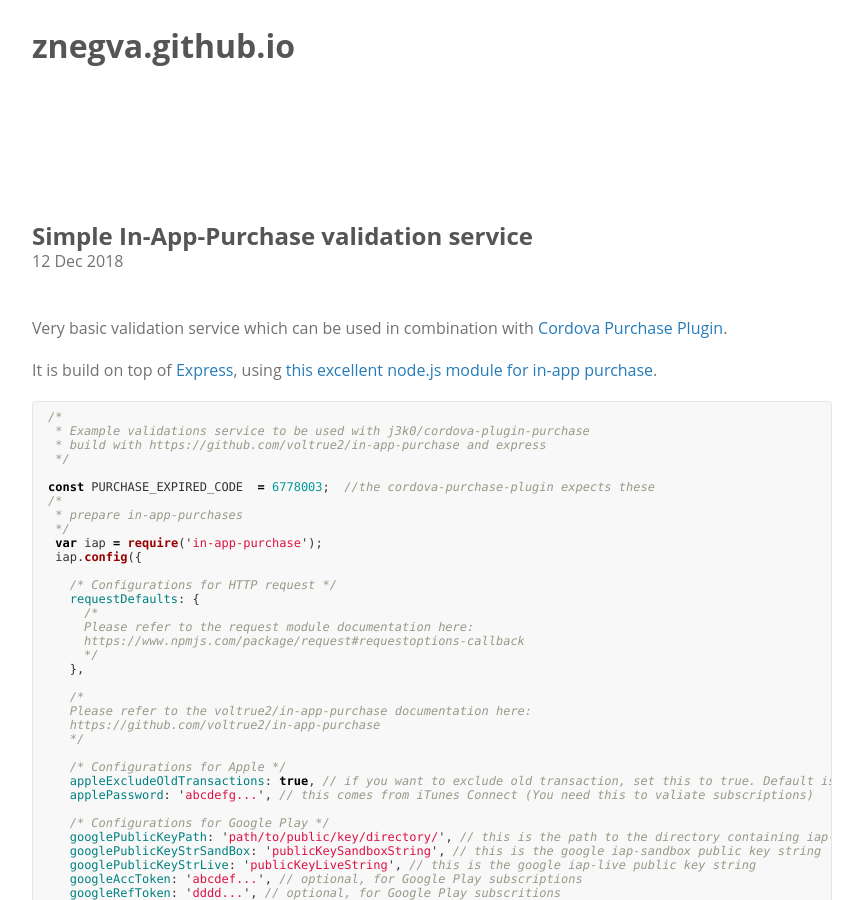
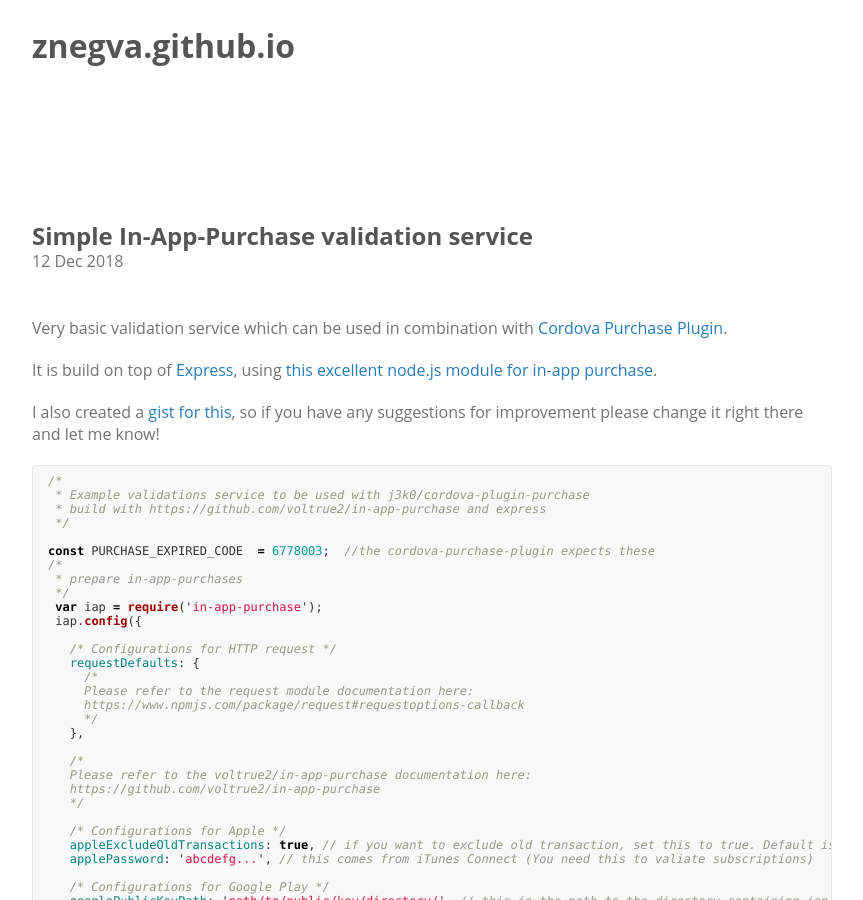
Before and after one commit to znegva/znegva.github.io, a Jekyll site: the page built from _posts/2018-12-12-simple-validation-service.md, in a window 1280 px wide and 900 px high. Shown: the whole window, without its empty margins (208-1071 px from the left). Built offline with Jekyll 4.4.1, drawn with Linux system fonts in a browser that asks for light colours; the repository's description, which GitHub fills in, is left out.

Commit message:
chg: add link to related gist

````diff
--- a/_posts/2018-12-12-simple-validation-service.md
+++ b/_posts/2018-12-12-simple-validation-service.md
@@ -10,6 +10,8 @@ with [Cordova Purchase Plugin](https://github.com/j3k0/cordova-plugin-purchase).
 It is build on top of [Express](https://expressjs.com/), using
 [this excellent node.js module for in-app purchase](https://github.com/voltrue2/in-app-purchase).
 
+I also created a [gist for this](https://gist.github.com/znegva/18c19acb2272cfce24583221a3b0251e),
+so if you have any suggestions for improvement please change it right there and let me know!
 
 ```js
 /*
````
